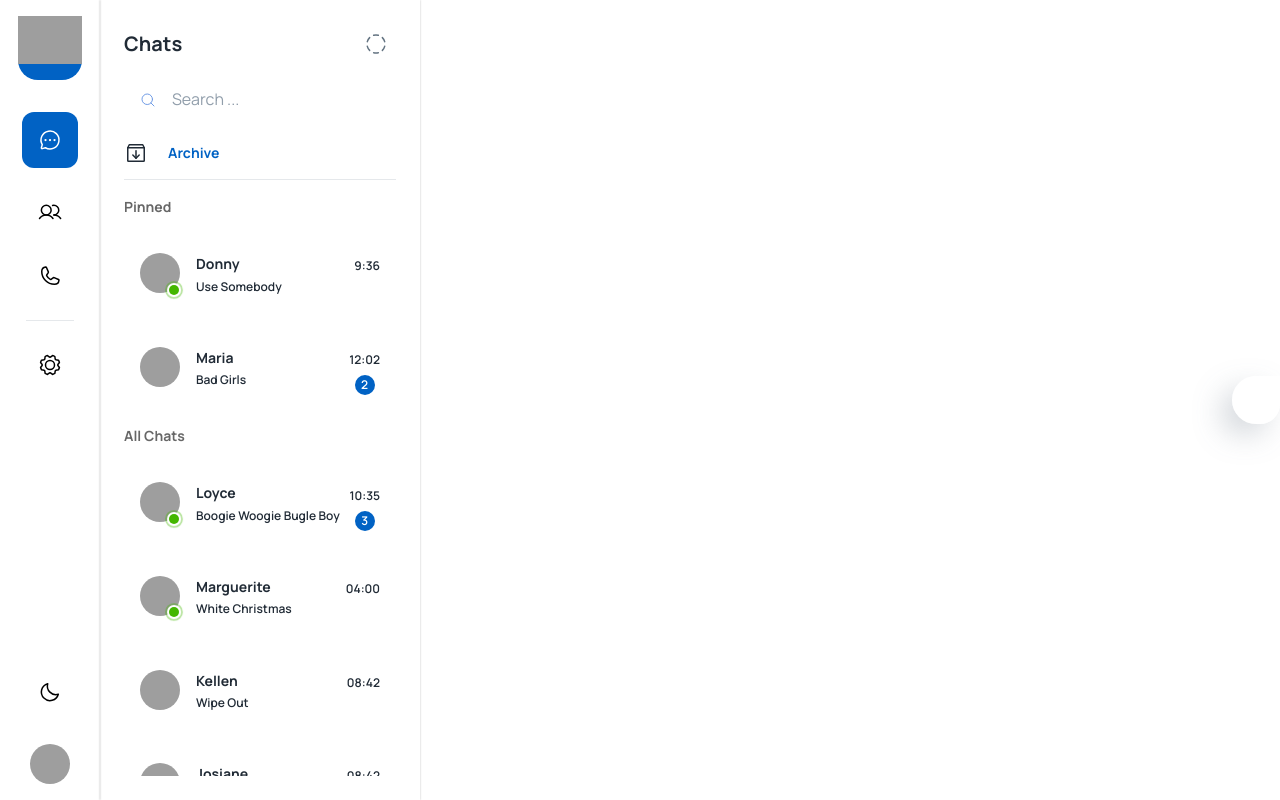
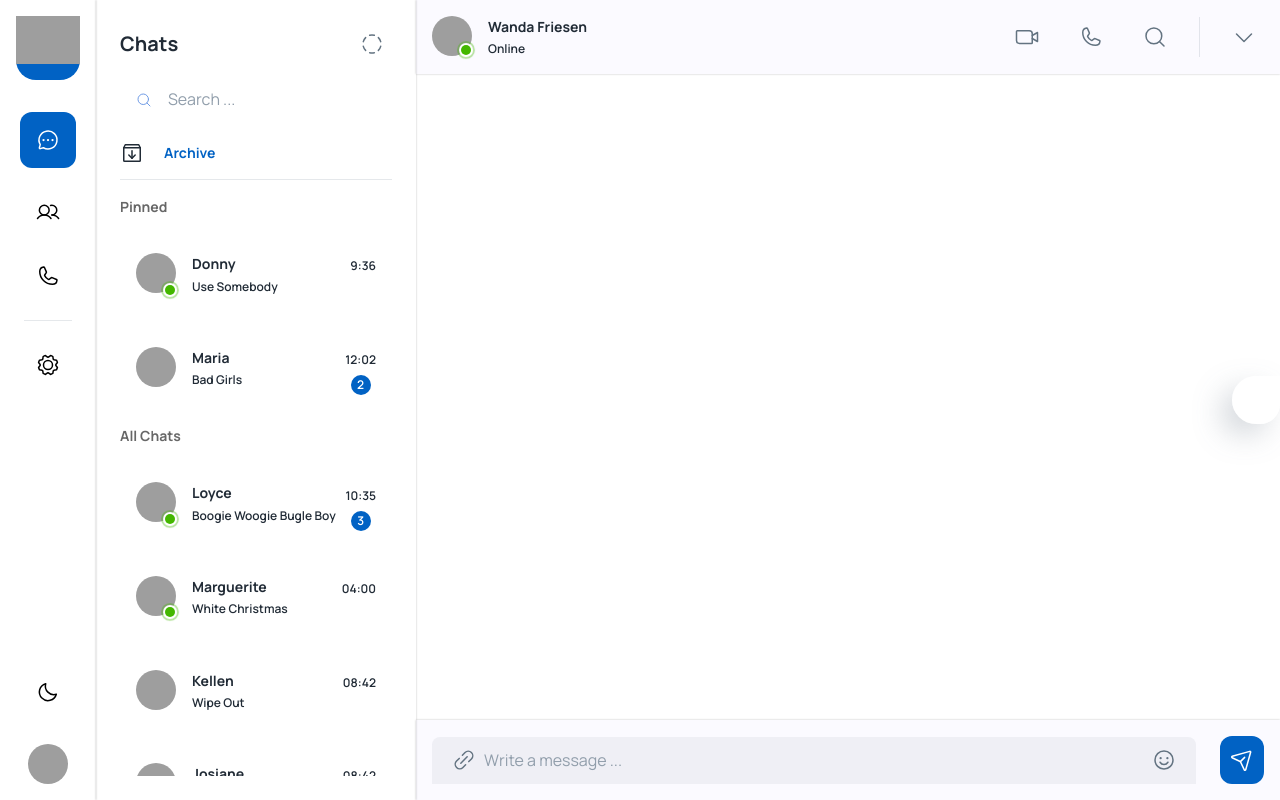
Before and after one commit to krishabb0605/Modern_Chat_App, a React (Create React App) app in the folder client/: page /app in a window 1280 px wide. Built offline with nearby package versions, Linux system fonts and the light colour scheme; grey boxes are pictures that could not be loaded; some icons are missing.

Commit message:
Add UI of conversation component

```diff
--- /dev/null
+++ b/client/src/components/Conversation/index.js
@@ -0,0 +1,189 @@
+import { useTheme } from '@emotion/react';
+import { faker } from '@faker-js/faker';
+import {
+  Avatar,
+  Badge,
+  Box,
+  Divider,
+  IconButton,
+  InputAdornment,
+  Stack,
+  styled,
+  TextField,
+  Typography,
+} from '@mui/material';
+import {
+  CaretDown,
+  LinkSimple,
+  MagnifyingGlass,
+  PaperPlaneTilt,
+  Phone,
+  Smiley,
+  VideoCamera,
+} from 'phosphor-react';
+import React from 'react';
+
+const StyledInput = styled(TextField)(({ theme }) => ({
+  '& .MuiInputBase-input': {
+    paddingTop: '12px ',
+    paddingBottom: '12px',
+  },
+}));
+
+const StyledBadge = styled(Badge)(({ theme }) => ({
+  '& .MuiBadge-badge': {
+    backgroundColor: '#44b700',
+    color: '#44b700',
+    boxShadow: `0 0 0 2px ${theme.palette.background.paper}`,
+    '&::after': {
+      position: 'absolute',
+      top: 0,
+      left: 0,
+      width: '100%',
+      height: '100%',
+      borderRadius: '50%',
+      animation: 'ripple 1.2s infinite ease-in-out',
+      border: '1px solid currentColor',
+      content: '""',
+    },
+  },
+  '@keyframes ripple': {
+    '0%': {
+      transform: 'scale(.8)',
+      opacity: 1,
+    },
+    '100%': {
+      transform: 'scale(2.4)',
+      opacity: 0,
+    },
+  },
+}));
+
+const Conversation = () => {
+  const theme = useTheme();
+  return (
+    <Stack height='100%' maxHeight='100vh' width='auto'>
+      {/*  chat header */}
+      <Box
+        p={2}
+        sx={{
+          width: '100%',
+          backgroundColor:
+            theme.palette.mode === 'light'
+              ? '#FBFAFF'
+              : theme.palette.background.paper,
+          boxShadow: '0px 0px 2px rgba(0,0,0,0.25)',
+        }}
+      >
+        <Stack
+          alignItems='center'
+          direction='row'
+          justifyContent='space-between'
+          sx={{ width: '100%', height: '100%' }}
+        >
+          <Stack direction='row' spacing={2}>
+            <Box>
+              <StyledBadge
+                overlap='circular'
+                anchorOrigin={{
+                  vertical: 'bottom',
+                  horizontal: 'right',
+                }}
+                variant='dot'
+              >
+                <Avatar src={faker.image.avatar()} />
+              </StyledBadge>
+            </Box>
+
+            <Stack spacing={0.2}>
+              <Typography variant='subtitle2'>
+                {faker.name.fullName()}
+              </Typography>
+              <Typography variant='caption'>Online</Typography>
+            </Stack>
+          </Stack>
+
+          <Stack direction='row' alignItems='center' spacing={3}>
+            <IconButton>
+              <VideoCamera />
+            </IconButton>
+
+            <IconButton>
+              <Phone />
+            </IconButton>
+
+            <IconButton>
+              <MagnifyingGlass />
+            </IconButton>
+
+            <Divider orientation='vertical' flexItem />
+
+            <IconButton>
+              <CaretDown />
+            </IconButton>
+          </Stack>
+        </Stack>
+      </Box>
+      {/* msg  */}
+      <Box sx={{ flexGrow: 1, width: '100%' }}></Box>
+
+      {/* chat footer */}
+      <Box
+        p={2}
+        sx={{
+          width: '100%',
+          backgroundColor:
+            theme.palette.mode === 'light'
+              ? '#FBFAFF'
+              : theme.palette.background.paper,
+          boxShadow: '0px 0px 2px rgba(0,0,0,0.25)',
+        }}
+      >
+        <Stack direction='row' alignItems='center' spacing={3}>
+          <StyledInput
+            fullWidth
+            placeholder='Write a message ...'
+            variant='filled'
+            InputProps={{
+              disableUnderline: true,
+              startAdornment: (
+                <InputAdornment>
+                  <IconButton>
+                    <LinkSimple />
+                  </IconButton>
+                </InputAdornment>
+              ),
+              endAdornment: (
+                <InputAdornment>
+                  <IconButton>
+                    <Smiley />
+                  </IconButton>
+                </InputAdornment>
+              ),
+            }}
+          />
+          <Box
+            sx={{
+              height: 48,
+              width: 48,
+              backgroundColor: theme.palette.primary.main,
+              borderRadius: 1.5,
+            }}
+          >
+            <Stack
+              sx={{ height: '100%', width: '100%' }}
+              alignItems='center'
+              justifyContent='center'
+            >
+              <IconButton>
+                <PaperPlaneTilt color='#FFF' />
+              </IconButton>
+            </Stack>
+          </Box>
+        </Stack>
+      </Box>
+    </Stack>
+  );
+};
+
+export default Conversation;
--- a/client/src/pages/dashboard/GeneralApp.js
+++ b/client/src/pages/dashboard/GeneralApp.js
@@ -1,12 +1,31 @@
 import React from 'react';
-import Chats from '../../layouts/dashboard/Chats';
+import Chats from './Chats';
+import { Box, Stack } from '@mui/material';
+import Conversation from '../../components/Conversation';
+import { useTheme } from '@emotion/react';
 
 const GeneralApp = () => {
+  const theme = useTheme();
+
   return (
-    <>
+    <Stack direction='row' sx={{ width: '100%' }}>
       {/* chats */}
       <Chats />
-    </>
+
+      {/* conversaion */}
+      <Box
+        sx={{
+          height: '100%',
+          width: 'calc(100vw - 416px)',
+          backgroundColor:
+            theme.palette.mode === 'light'
+              ? '#fff'
+              : theme.palette.background.default,
+        }}
+      >
+        <Conversation />
+      </Box>
+    </Stack>
   );
 };
 
```
Also changed, not shown: client/src/pages/dashboard/Chats.js (renamed from client/src/layouts/dashboard/Chats.js).
